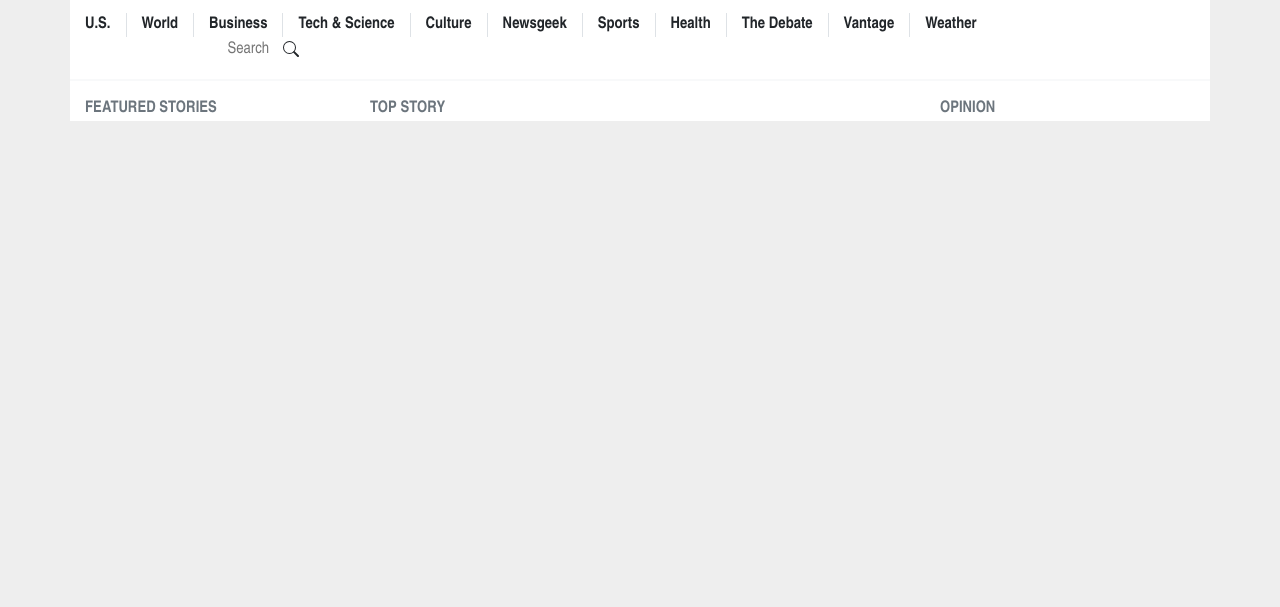
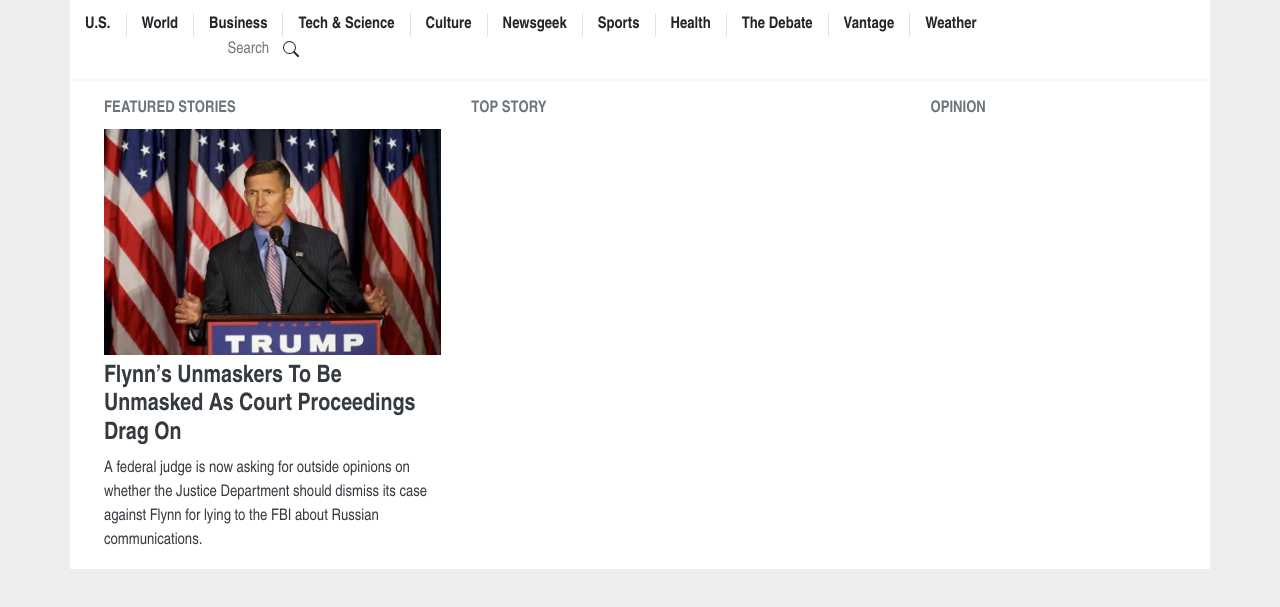
Before and after one commit to ranmaru22/the_odin_project, a plain HTML site: page newsweek-clone/index.html in a window 1280 px wide. Shown: the part 97-704 px from the top of the page. Drawn offline with nearby package versions, Linux system fonts and the light colour scheme; files that its build step writes are made by us from their sources.

Commit message:
Add article

```diff
--- a/newsweek-clone/index.html
+++ b/newsweek-clone/index.html
@@ -90,11 +90,25 @@
 
   <main>
 
-    <div class="content container pt-3">
-      <div class="row">
-        <div class="col-3 font-weight-bold text-secondary">FEATURED STORIES</div>
+    <div class="content container-xl pt-3">
+      <div class="row mx-1">
+
+        <div class="featured-stories col-4 font-weight-bold text-secondary">
+          FEATURED STORIES
+          <article class="d-flex-column pt-2 text-dark font-weight-normal">
+            <img class="img-fluid pb-2" src="./assets/michael-flynn.webp" alt="" srcset="">
+            <h4 class="font-weight-bold">Flynn’s Unmaskers To Be Unmasked As Court Proceedings Drag
+              On</h4>
+            <p>A federal judge is now asking for outside opinions on whether the Justice Department
+              should dismiss its case against Flynn for lying to the FBI about Russian
+              communications.</p>
+          </article>
+        </div>
+
         <div class="col font-weight-bold text-secondary">TOP STORY</div>
+
         <div class="col-3 font-weight-bold text-secondary">OPINION</div>
+
       </div>
     </div>
 
```
